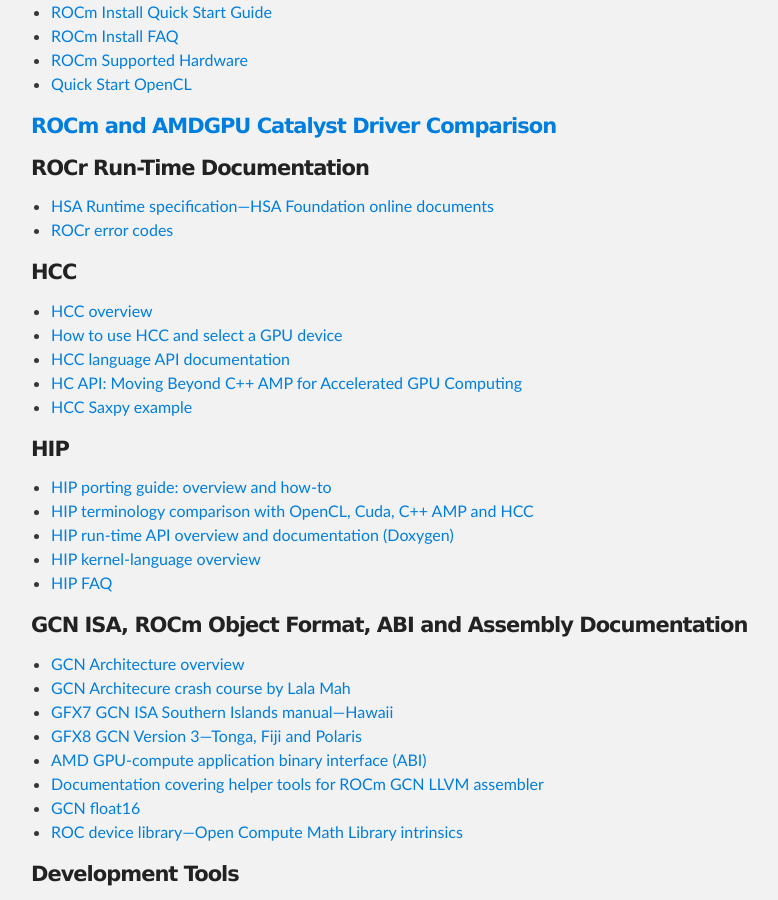
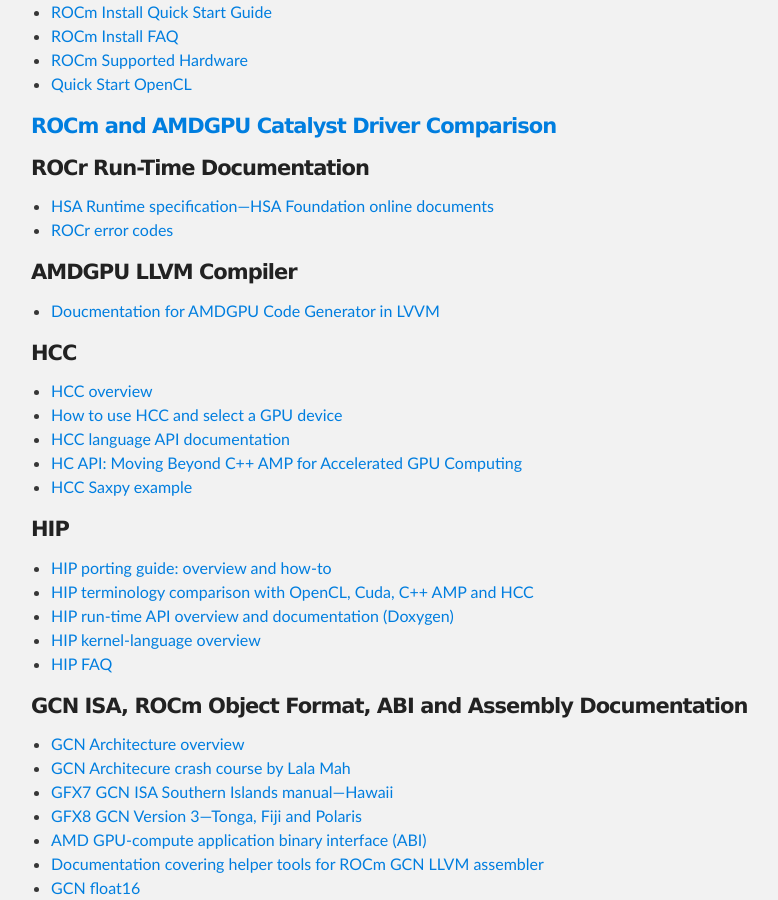
Before and after one commit to ROCm/ROCm.github.io, a Jekyll site: the page built from documentation.md, in a window 1280 px wide and 900 px high, scrolled down 530 px. Shown: the whole window, without its empty margins (184-962 px from the left). Built offline with Jekyll 4.4.1, drawn with Linux system fonts in a browser that asks for light colours.

Commit message:
Update documentation.md

```diff
--- a/documentation.md
+++ b/documentation.md
@@ -19,6 +19,10 @@
 
 * [HSA Runtime specification---HSA Foundation online documents](http://www.hsafoundation.com/html_spec11/HSA_Library.htm)
 * [ROCr error codes](ROCmRTec.html)
+
+#### AMDGPU LLVM Compiler
+
+* [Doucmentation for AMDGPU Code Generator in LVVM](http://llvm.org/docs/AMDGPUUsage.html)
 
 #### HCC
 
```
